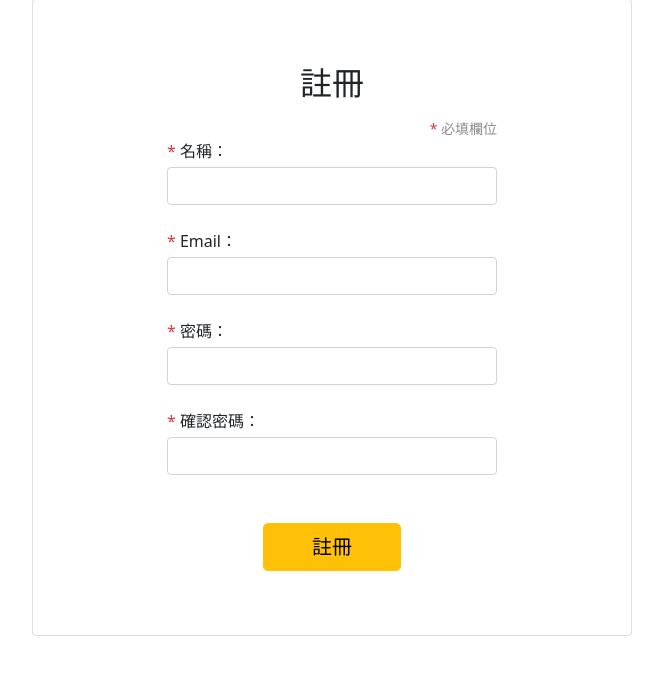
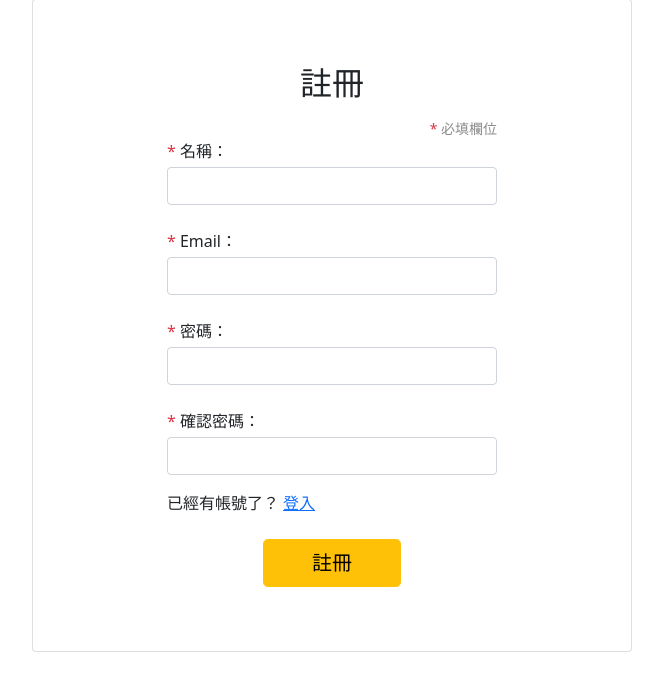
Before and after one commit to AngelaC123/expense-tracker, a Node server app: page /user/register in a window 1280 px wide. Shown: the part 105-800 px from the top of the page, without its empty margins (308-971 px from the left). Run offline with Node 20, Linux system fonts and the light colour scheme; some libraries are stand-ins or nearby versions.

Commit message:
Modify login page and register page

```diff
--- a/views/login.hbs
+++ b/views/login.hbs
@@ -22,7 +22,10 @@
           <span class="text-danger">*</span>
           密碼：
         </label>
-        <input type="password" class="form-control mb-4" id="password" name="password" value="" required>
+        <input type="password" class="form-control mb-3" id="password" name="password" value="" required>
+
+        <span>還沒註冊帳號？</span>
+        <a href="/user/register">註冊</a>
 
         <button type="submit" class="btn btn-warning btn-lg mt-5 d-block col-5 mx-auto">登入</button>
       </form>
--- a/views/register.hbs
+++ b/views/register.hbs
@@ -32,10 +32,13 @@
         <label for="confirmPassword" class="form-label text-end px-0 mb-1"><span class="text-danger">*</span>
           確認密碼：
         </label>
-        <input type="password" class="form-control mb-4" id="confirmPassword" name="confirmPassword"
+        <input type="password" class="form-control mb-3" id="confirmPassword" name="confirmPassword"
           value="{{confirmPassword}}" required>
 
-        <button type="submit" class="btn btn-warning btn-lg mt-5 d-block col-5 mx-auto">註冊</button>
+        <span>已經有帳號了？</span>
+        <a href="/user/login">登入</a>
+
+        <button type="submit" class="btn btn-warning btn-lg mt-4 d-block col-5 mx-auto">註冊</button>
       </form>
 
     </div>
```
